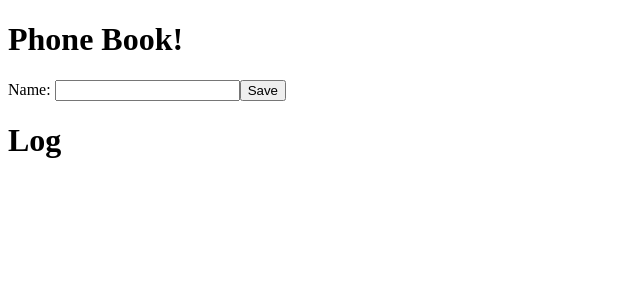
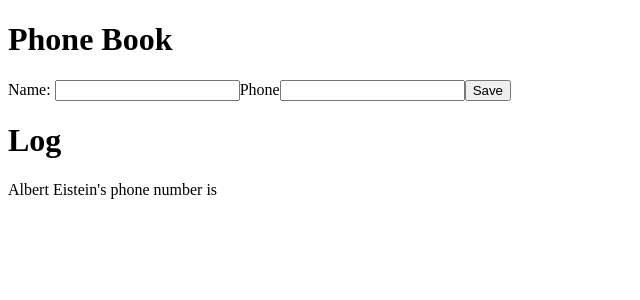
Before and after one commit to awellsbiz/Full-Stack-Review, a React (Vite) app in the folder part2/the-phonebook/: page / in a window 1280 px wide. Shown: the top 300 px of the page, without its empty margins (0-640 px from the left). Built offline with nearby package versions, Linux system fonts and the light colour scheme.

Commit message:
able to add numbers

```diff
--- a/part2/the-phonebook/src/App.jsx
+++ b/part2/the-phonebook/src/App.jsx
@@ -1,28 +1,53 @@
 import { useState } from 'react'
 
 function App() {
-const [phoneBook, setPhoneBook] = useState([{name: 'Albert Einstein'}])
-const [entry, setEntry] = useState('')
+  const [phoneBook, setPhoneBook] = useState([{name: 'Albert Eistein'}])
+  const [entry, setEntry] = useState({name: '', phone: ''})
 
-function handleOnChange(e){
-  setEntry(e.target.value)
-}
+  function handleOnChange(e){
 
-function addEntry(){
-  e.preventDefault()
-  console.log('The button is working...')
-}
+    const { name, value } = e.target;
+    console.log(e.target, 'right here...')
 
+    setEntry(prev => ({...prev, [name]:value}))
+  }
+
+  function addEntry(e){
+    e.preventDefault()
+    const newEntry = {
+      name: entry.name,
+      phone: entry.phone
+    }
+    if(!checkForDuplicate(newEntry.name)){
+
+      setPhoneBook([...phoneBook, newEntry])
+      setEntry({name: '', phone: ''})
+    } else {
+      alert(`Hey ${newEntry.name} is already inside of the system`)
+    }
+
+  }
+
+  const log = phoneBook.map(entry => <p key={entry.name}>{entry.name}'s phone number is {entry.phone}</p>)
+
+  function checkForDuplicate(name){
+   return phoneBook.some(taco => taco.name === name)
+    }
 
   return (
     <div>
-      <h1> Phone Book! </h1>
+      <h1>Phone Book</h1>
       <form onSubmit={addEntry}>
-        <label>Name: </label>
-        <input value={entry} onChange={handleOnChange}/>
+
+        <label htmlFor='name'>Name: </label>
+        <input name= 'name' value={entry.name} onChange={handleOnChange}/>
+
+        <label htmlFor='phone'>Phone</label>
+        <input name='phone' value={entry.phone} onChange={handleOnChange}/>
         <button type='submit'>Save</button>
       </form>
       <h1>Log</h1>
+      {log}
     </div>
   )
 }
```
